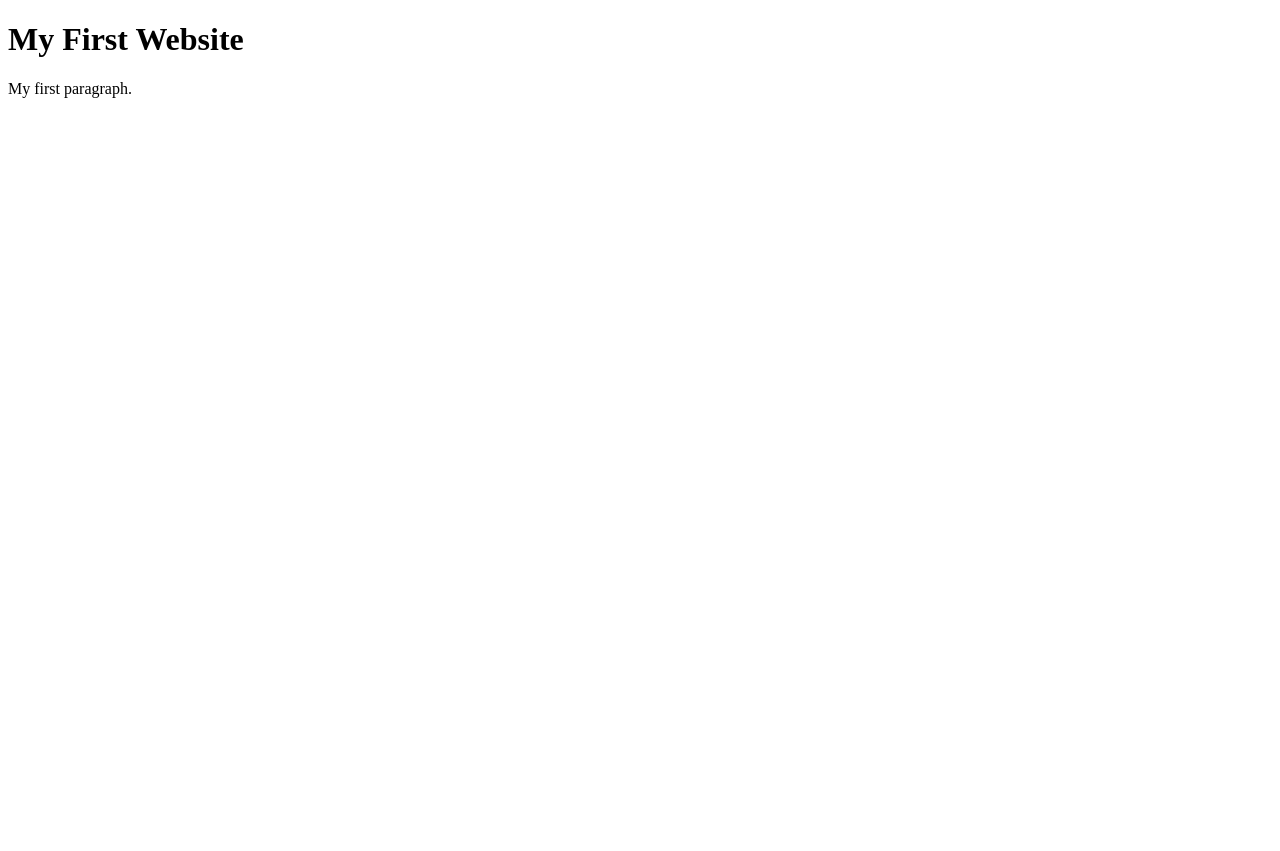
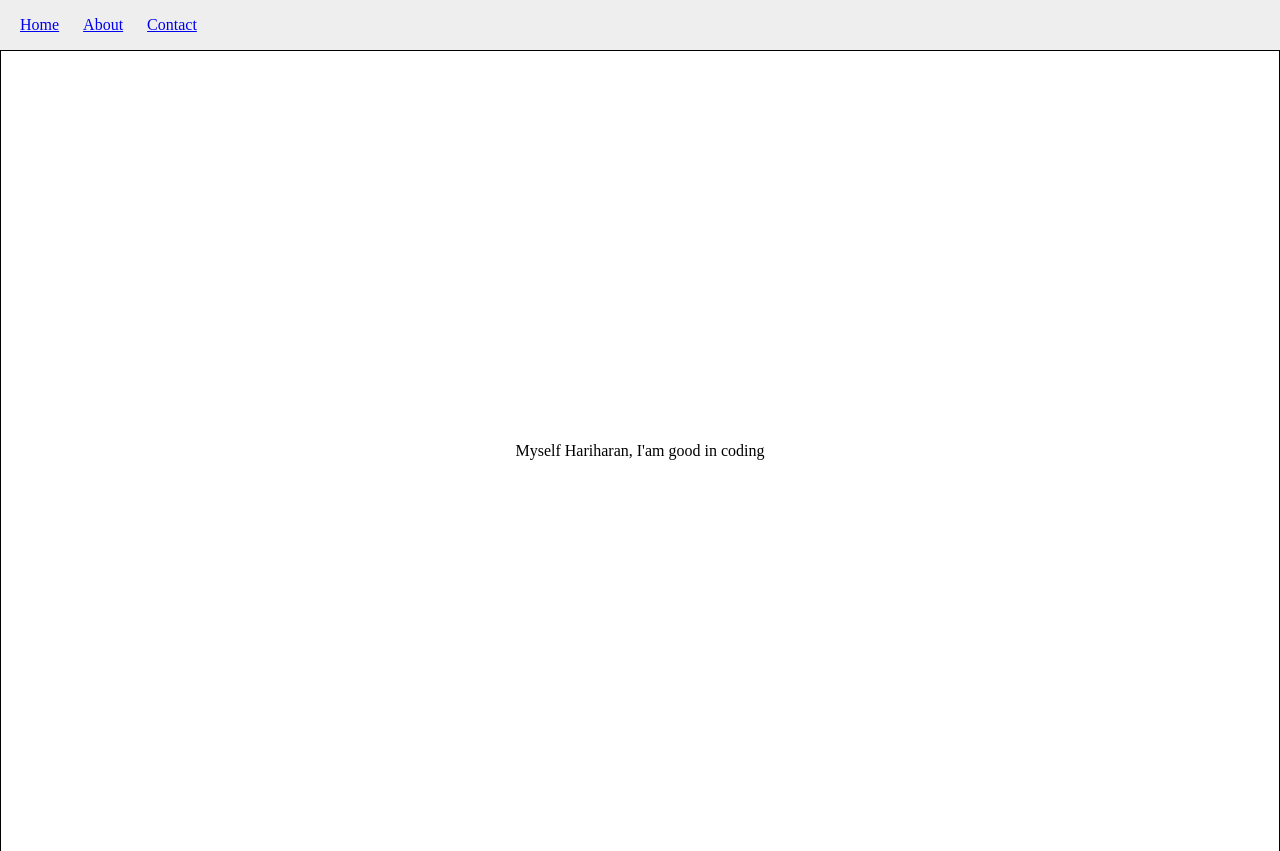
Before and after one commit to Hariharan-13-06/codersrank-project1, a website: page index.html in a window 1280 px wide. Shown: the top 851 px of the page. Before the commit the page ends 800 px from the top, so only its background shows below. Drawn offline with Linux system fonts and the light colour scheme.

Commit message:
2 files modified

```diff
--- a/index.html
+++ b/index.html
@@ -1,12 +1,55 @@
 <!DOCTYPE html>
 <html>
   <head>
-    <title>Page Title</title>
+    <title>Hariharan K</title>
+    <link rel="stylesheet" href="style.css">
   </head>
   <body>
+    <header>
+      <img src="">
+      <nav>
+        <ul>
+          <li><a href="#hero">Home</a></li>
+          <li><a href="#about">About</a></li>
+          <li><a href="#contact">Contact</a></li>
+        </ul>
+      </nav>
+    </header>
+    <main>
+      <section id="hero">
+        <div class="section-inner">
+          <p>Myself Hariharan, I'am good in coding </p>
+        </div>
+      </section>
+      <section id="about">
+        <div class="section-inner">
+           <h2>About me</h2>
+           <ul>
+             <li>Bachelor of computer science and engineering</li>
+           </ul>
+          <h3>Achievements</h3>
+          <ul>
+            <li>National champion in Yoga</li>
+            <li>Won many prizes in coding competition conducted in various colleges</li>
+          </ul>
+        </div>
+      </section>
+      <section id="contact">
+        <div class="section-inner">
+          <h2>Contact me</h2>
+          <p>you can find me on:</p>
+          <ul>
+            <li><a href="https://twitter.com">Twitter</a></li>
+            <li><a href="https://www.instagram.com">Instagram</a></li>
+          </ul>
+          <p>or, you can mail to <a href="harigates123456@gmail.com">send me an mail.</a></p>
+        </div>
+      </section>
 
-    <h1>My First Website</h1>
-    <p>My first paragraph.</p>
+    </main>
+    <footer>
+      @ Copyright Hariharan,2020
+    </footer>
 
   </body>
 </html>
--- a/style.css
+++ b/style.css
@@ -0,0 +1,36 @@
+body{
+  margin:0;
+  margin-top:50px;
+}
+header{
+  display:flex;
+  position:fixed;
+  top:0;
+  left:0;
+  right:0;
+  height:50px;
+  line-height:50px;
+  background-color:#eee;
+}
+header *{
+  display:inline;
+  height:50px;
+}
+header ul{
+  padding:0;
+}
+header li{
+  margin-left: 20px;
+}
+section{
+  height:100vh;
+  border:1px solid black;
+  display:flex;
+  justify-content:center;
+  align-items:center;
+  text-align:center;
+}
+footer{
+  text-align:center;
+  padding:50px;
+}
```
